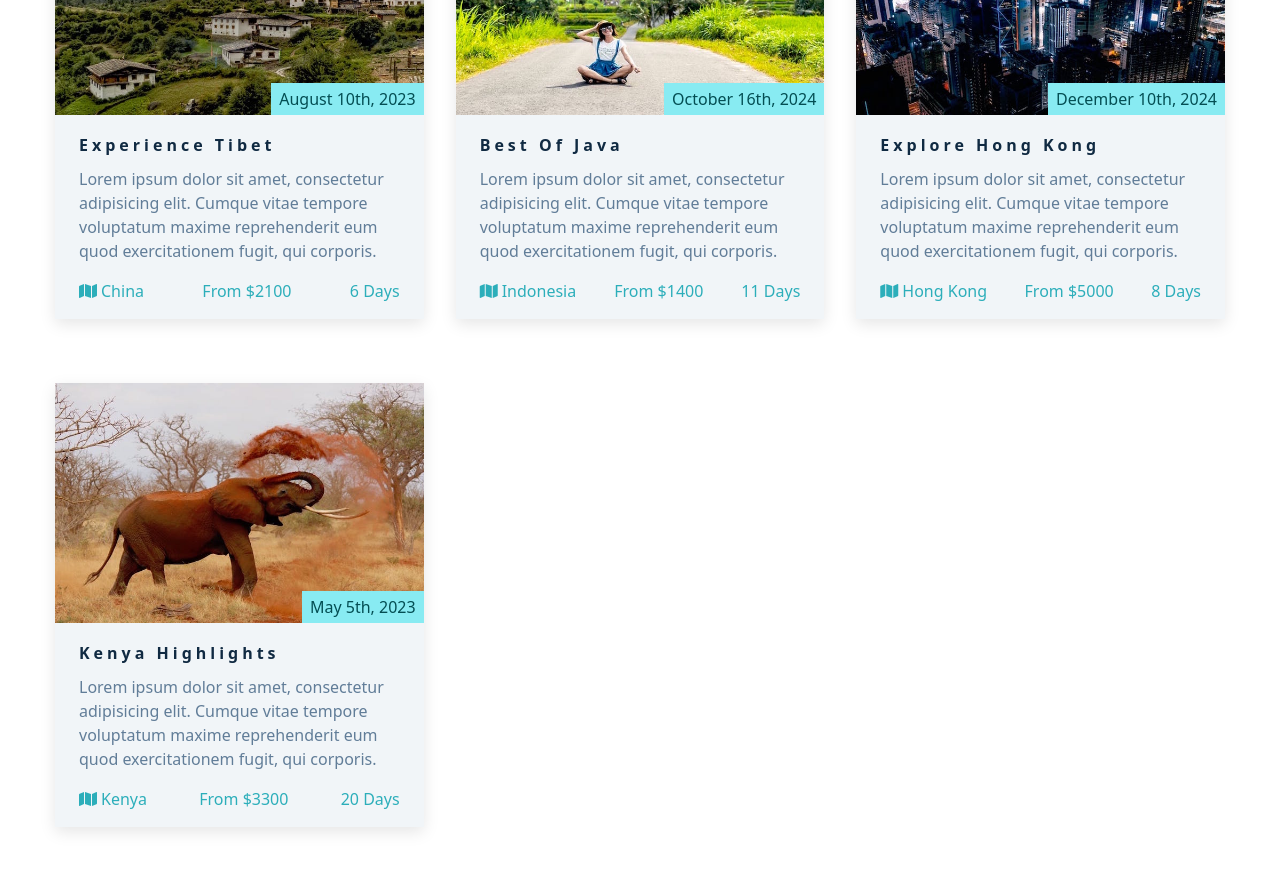
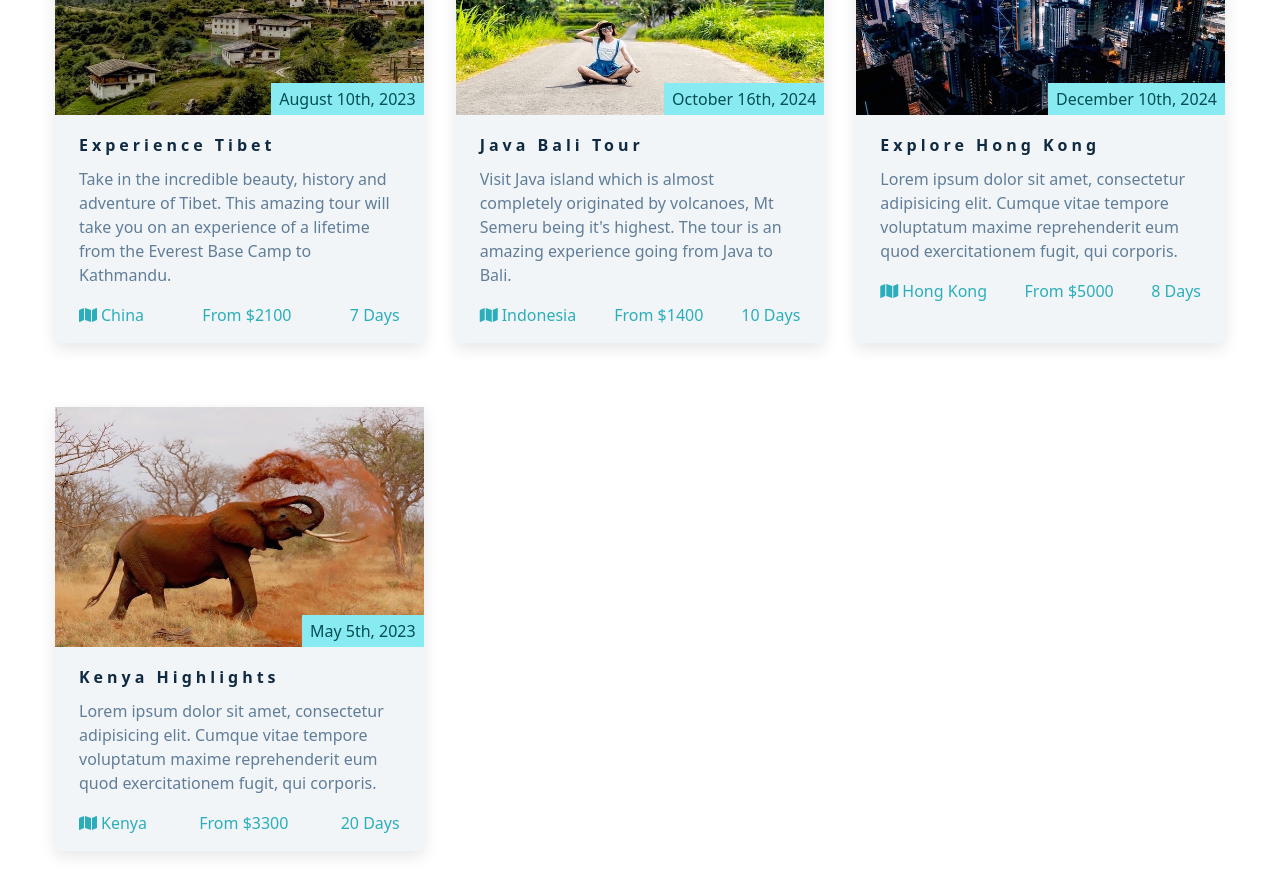
Before and after one commit to swanmac/backroads-tours, a React (Create React App) app: page / in a window 1280 px wide. Shown: the part 2180-3075 px from the top of the page. Built offline with nearby package versions, Linux system fonts and the light colour scheme.

Commit message:
update tours

```diff
--- a/src/data.js
+++ b/src/data.js
@@ -42,19 +42,19 @@ export const tours = [
     image: tour1,
     date: 'august 10th, 2023',
     title: 'Experience Tibet',
-    info: ` Lorem ipsum dolor sit amet, consectetur adipisicing elit. Cumque vitae tempore voluptatum maxime reprehenderit eum quod exercitationem fugit, qui corporis.`,
+    info: ` Take in the incredible beauty, history and adventure of Tibet. This amazing tour will take you on an experience of a lifetime from the Everest Base Camp to Kathmandu.`,
     location: 'china',
-    duration: 6,
+    duration: 7,
     cost: 2100,
   },
   {
     id: 2,
     image: tour2,
     date: 'october 16th, 2024',
-    title: 'best of java',
-    info: ` Lorem ipsum dolor sit amet, consectetur adipisicing elit. Cumque vitae tempore voluptatum maxime reprehenderit eum quod exercitationem fugit, qui corporis.`,
+    title: 'java bali tour',
+    info: ` Visit Java island which is almost completely originated by volcanoes, Mt Semeru being it's highest. The tour is an amazing experience going from Java to Bali.`,
     location: 'indonesia',
-    duration: 11,
+    duration: 10,
     cost: 1400,
   },
   {
```
